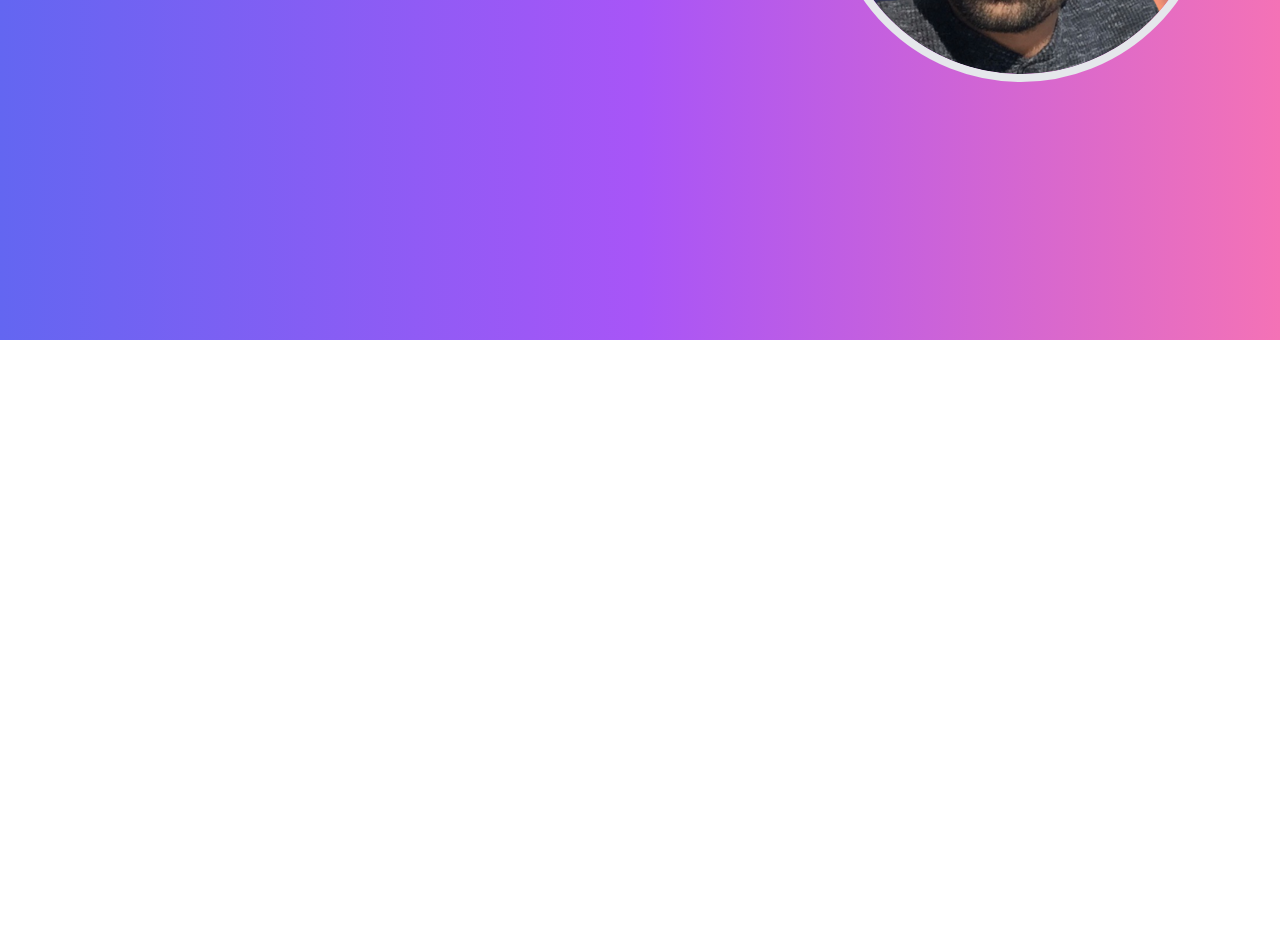
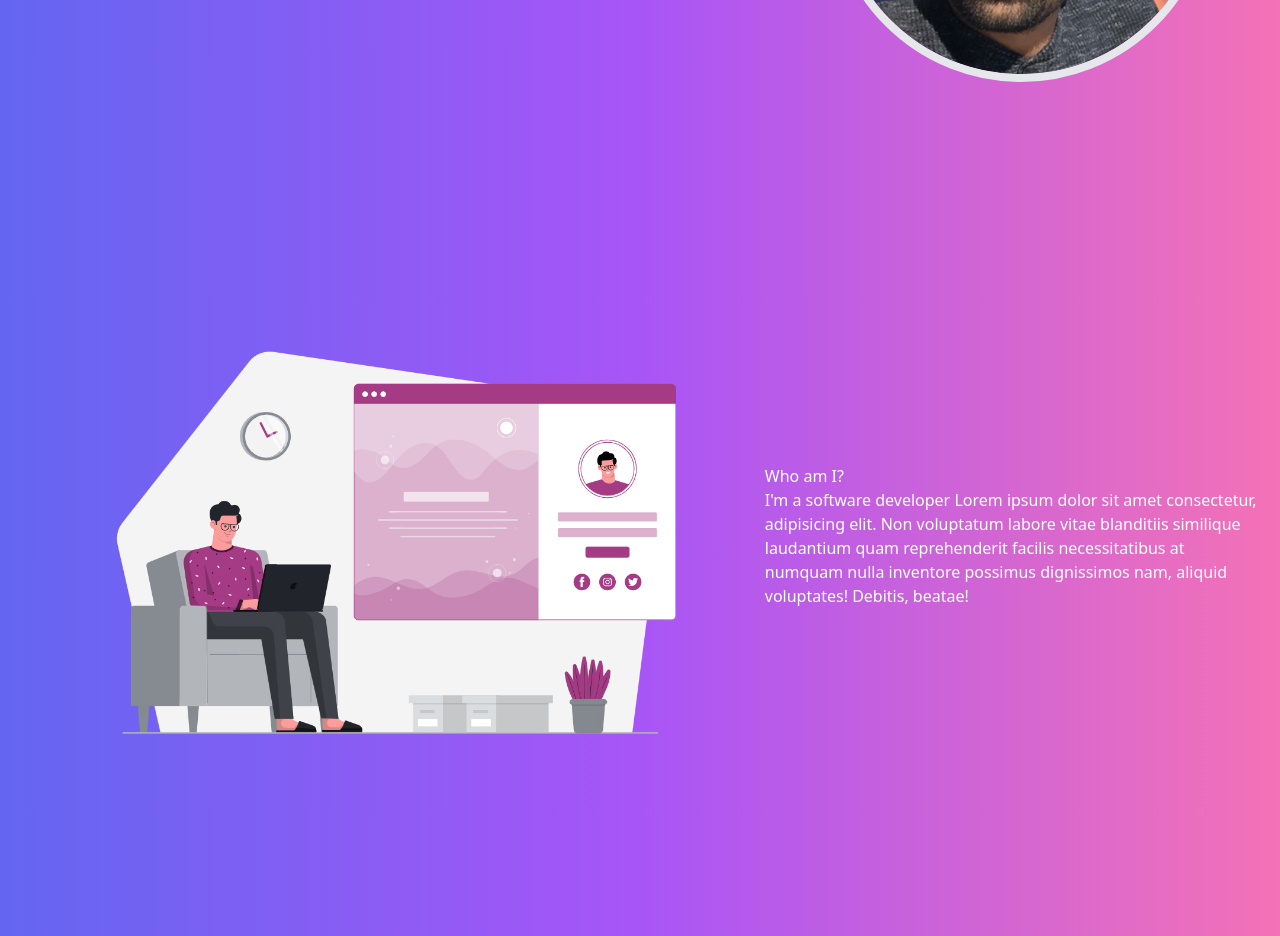
Before and after one commit to Bishesh58/portfolio, a Next.js app: page / in a window 1280 px wide. Shown: the part 460-1396 px from the top of the page. Before the commit the page ends 800 px from the top, so only its background shows below. Built offline with nearby package versions, Linux system fonts and the light colour scheme.

Commit message:
added about section

```diff
--- /dev/null
+++ b/components/About.js
@@ -0,0 +1,19 @@
+import Image from 'next/image'
+import illustrate from "../public/code1.png"
+function About() {
+  return (
+    <div className="min-h-screen flex justify-center items-center pt-64 flex-col-reverse md:flex-row md:p-4">
+        <div className="md:w-full md:flex-[0.6]">
+        <Image src={illustrate} layout="responsive"/>
+        </div>
+        <div className="md:flex-[0.4]">
+            <h1>Who am I?</h1>
+            <p>I'm a software developer Lorem ipsum dolor sit amet consectetur, adipisicing elit. Non voluptatum labore vitae blanditiis similique laudantium quam reprehenderit facilis necessitatibus at numquam nulla inventore possimus dignissimos nam, aliquid voluptates! Debitis, beatae!</p>
+        </div>
+
+
+    </div>
+  )
+}
+
+export default About
--- a/components/Navbar.js
+++ b/components/Navbar.js
@@ -14,7 +14,7 @@ function Navbar() {
   const [isOpen, setIsOpen] = useState(false)
 
   return (
-    <div className="sticky top-0 bg-gradient-to-r from-indigo-500 via-purple-500 to-pink-400">
+    <div className="sticky top-0 z-50 bg-gradient-to-r from-indigo-500 via-purple-500 to-pink-400">
       <div className="mx-auto max-w-7xl px-4 sm:px-4 shadow-sm ">
         <div className="flex h-16 items-center justify-between">
           <div className="flex items-center">
--- a/pages/index.tsx
+++ b/pages/index.tsx
@@ -2,6 +2,7 @@ import type { NextPage } from 'next'
 import Head from 'next/head'
 import Navbar from '../components/Navbar'
 import Banner from '../components/Banner'
+import About from "../components/About"
 
 const Home: NextPage = () => {
   return (
@@ -13,6 +14,7 @@ const Home: NextPage = () => {
       <div className="min-h-screen bg-gradient-to-r from-indigo-500 via-purple-500 to-pink-400 text-white">
         <Navbar />
         <Banner />
+        <About />
       </div>
     </div>
   )
```
Also changed, not shown: public/code.png (added), public/code1.png (added).
